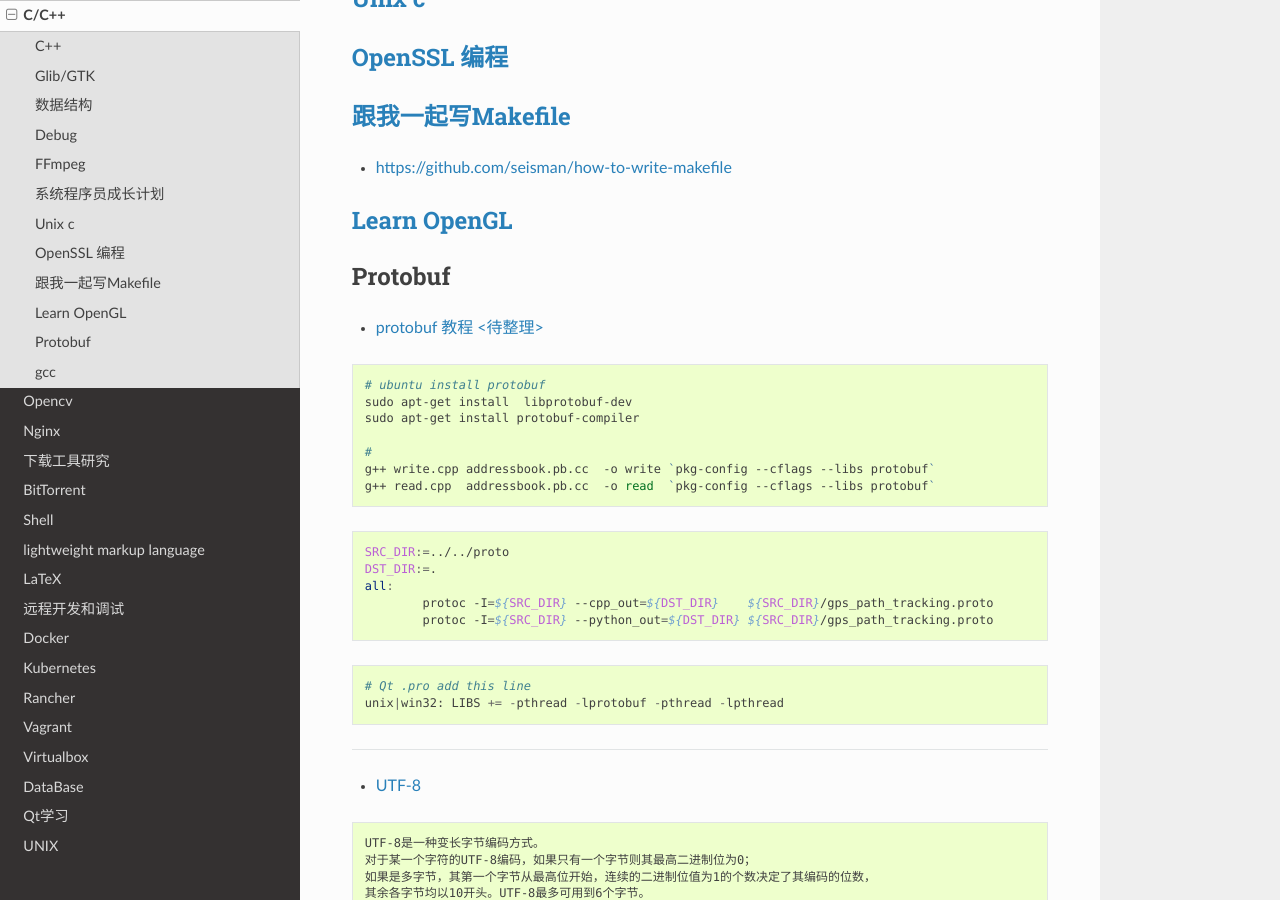
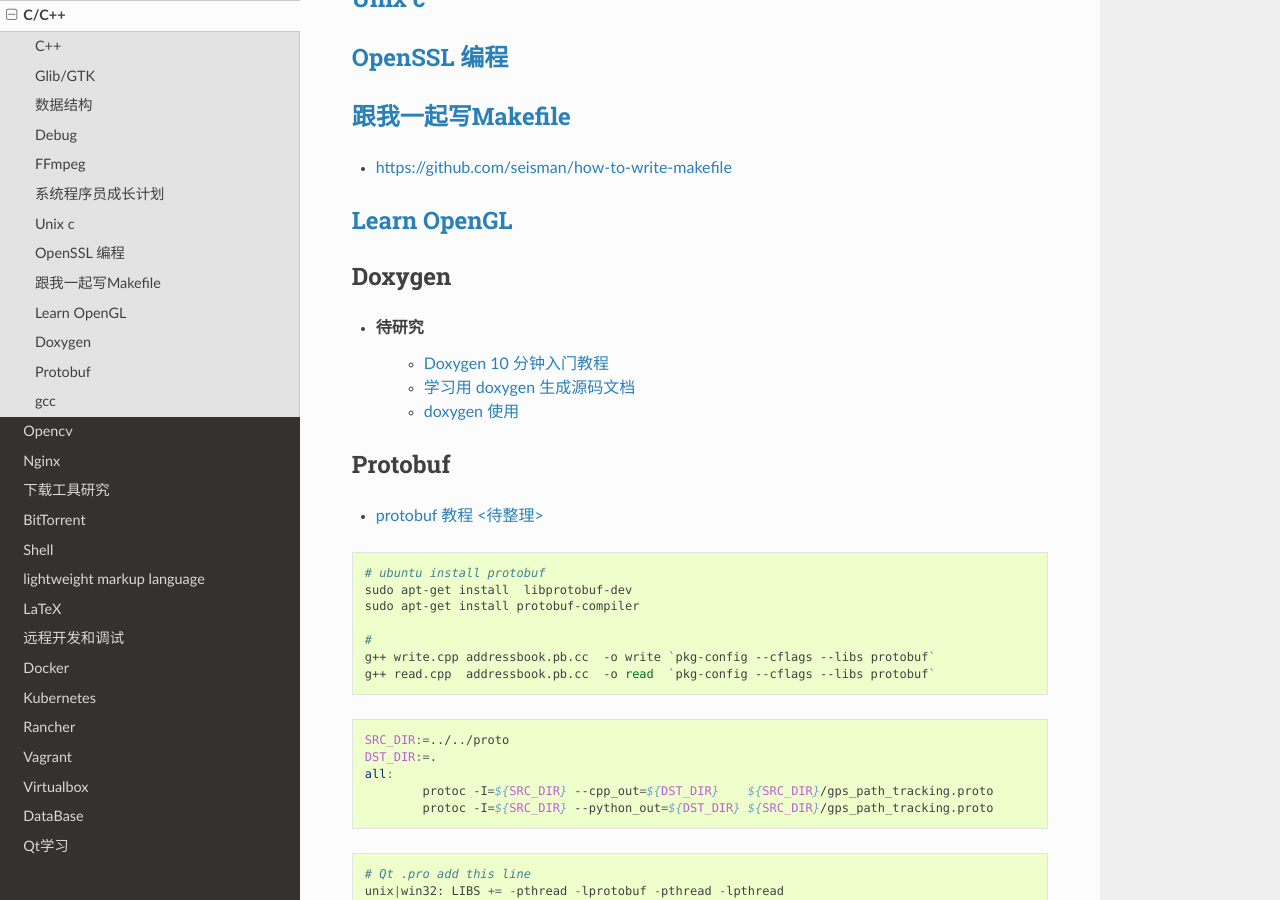
Before and after one commit to my-rds-store/my_space, a Sphinx documentation site: the page built from source/cpp/index.rst, in a window 1280 px wide and 900 px high, scrolled down 723 px. Built offline with Sphinx 7.4.7 and the Read the Docs theme 2.0.0, drawn with Linux system fonts in a browser that asks for light colours.

Commit message:
update ....

```diff
--- a/source/cpp/index.rst
+++ b/source/cpp/index.rst
@@ -40,6 +40,16 @@
 ***************************************************************************
 `Learn OpenGL <https://learnopengl-cn.github.io/>`_
 ***************************************************************************
+
+
+**********************
+Doxygen
+**********************
+
+* 待研究
+    * `Doxygen 10 分钟入门教程 <http://cedar-renjun.github.io/2014/03/21/learn-doxygen-in-10-minutes/index.html>`_
+    * `学习用 doxygen 生成源码文档  <https://www.ibm.com/developerworks/cn/aix/library/au-learningdoxygen/>`_
+    * `doxygen 使用 <https://www.cnblogs.com/rongpmcu/p/7662765.html>`_
 
 **********************
 Protobuf
```
